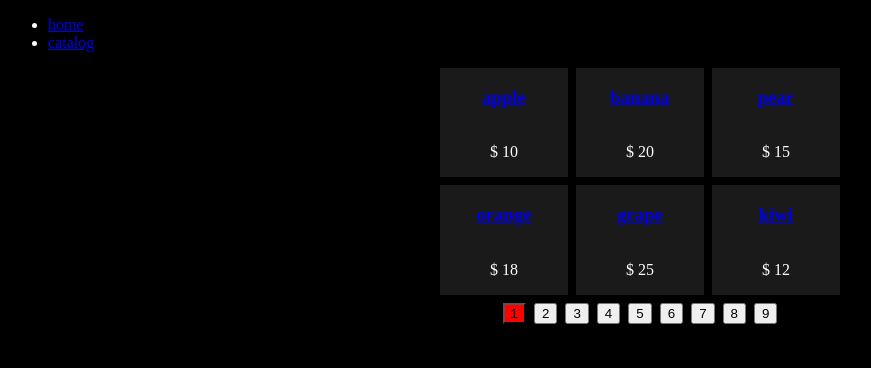
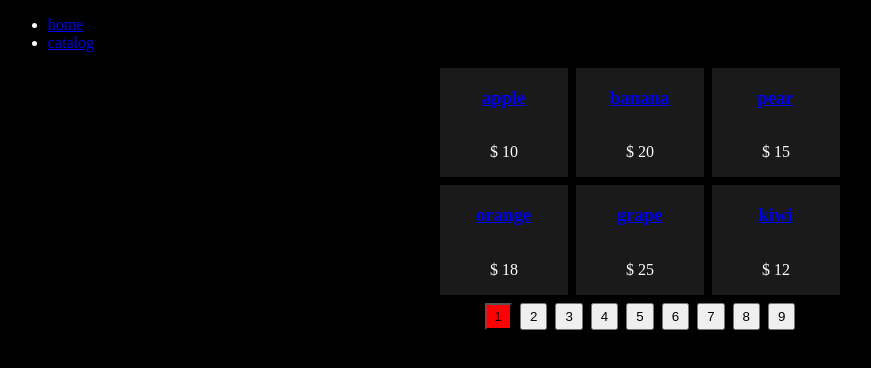
Before and after one commit to shaharbest/oct-client, a React (Vite) app: page /products in a window 1280 px wide. Shown: the top 368 px of the page, without its empty margins (0-871 px from the left). Built offline with nearby package versions, Linux system fonts and the light colour scheme.

Commit message:
selected button class

```diff
--- a/src/Components/PageLinkBtn.jsx
+++ b/src/Components/PageLinkBtn.jsx
@@ -1,7 +1,9 @@
-export default function PageLinkBtn({ pageNum, onPageBtnClick, isSelected }) {
-  const buttonStyle = { backgroundColor: isSelected ? 'red' : '' };
+export default function PageLinkBtn({ pageNum,
+  onPageBtnClick, isSelected }) {
+  const buttonClasses = isSelected ?
+    'page-button page-button-selected' : 'page-button';
 
-  return <button style={buttonStyle}
+  return <button className={buttonClasses}
     onClick={() => onPageBtnClick(pageNum)}>
     {pageNum}
   </button>;
--- a/src/index.css
+++ b/src/index.css
@@ -23,3 +23,11 @@ body {
   padding-block: .5rem;
   gap: .5rem;
 }
+
+.page-button {
+  padding: .25rem .5rem;
+}
+
+.page-button-selected {
+  background-color: red;
+}
```
